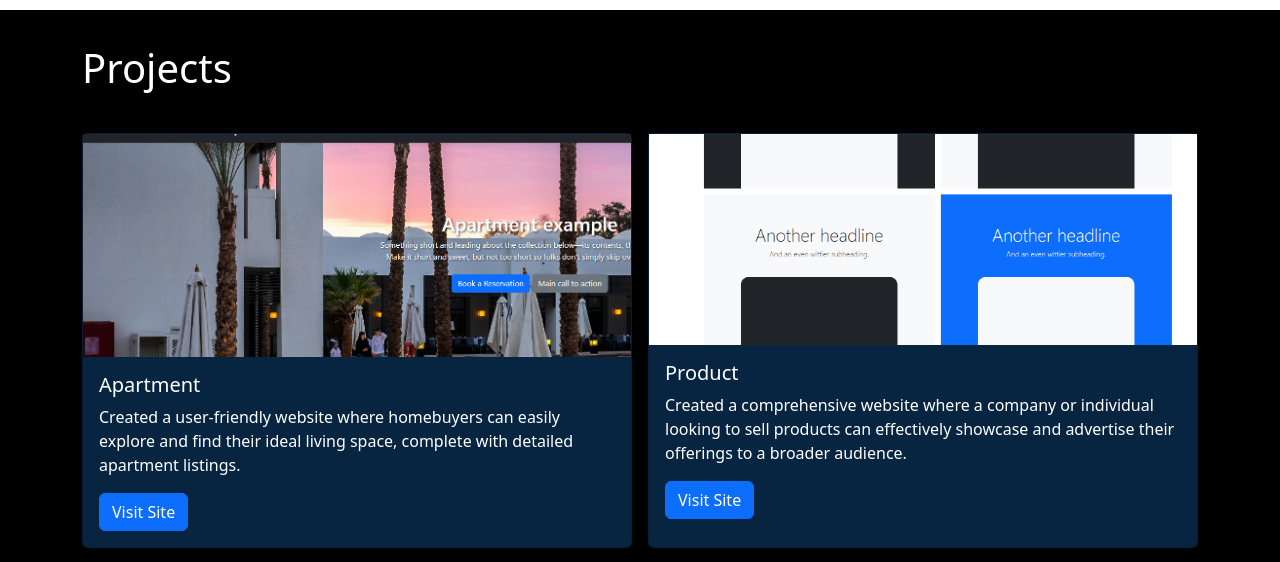
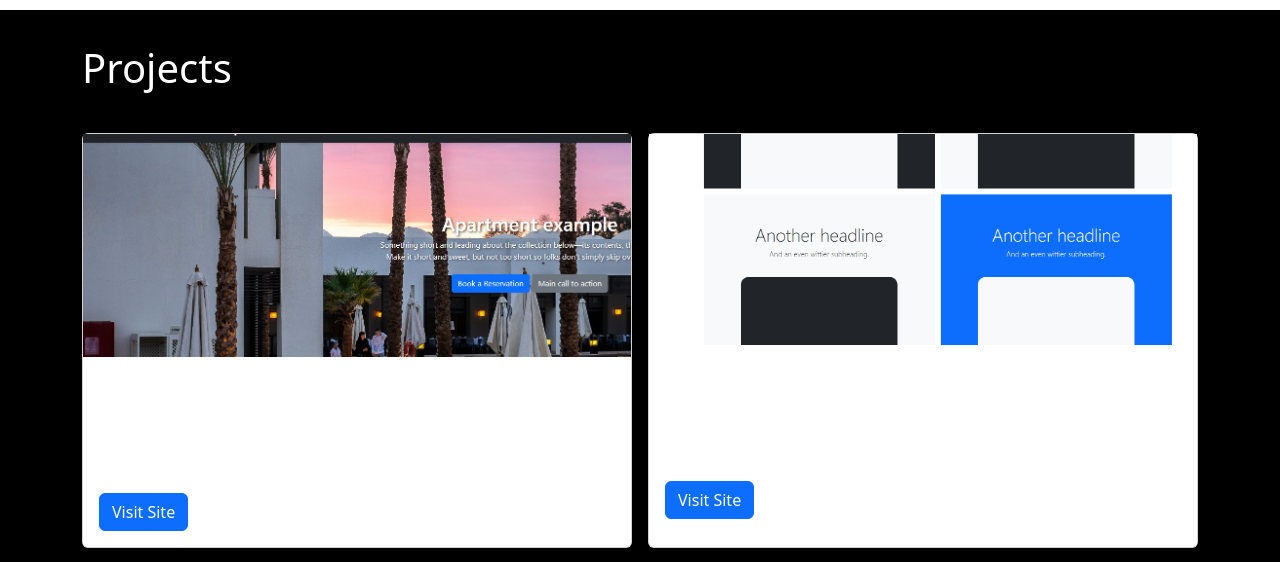
Before and after one commit to davidosky700/html-portfolio, a plain HTML site: page index.html in a window 1280 px wide. Shown: the part 1500-2062 px from the top of the page. Drawn offline with nearby package versions, Linux system fonts and the light colour scheme; grey boxes are pictures that could not be loaded.

Commit message:
Update styles.css

```diff
--- a/styles.css
+++ b/styles.css
@@ -82,7 +82,7 @@
 }
 
 .card-color {
-	background-color: #072541;
+	background-color: #fff;
 }
 
 .fourth-section h1 {
```
